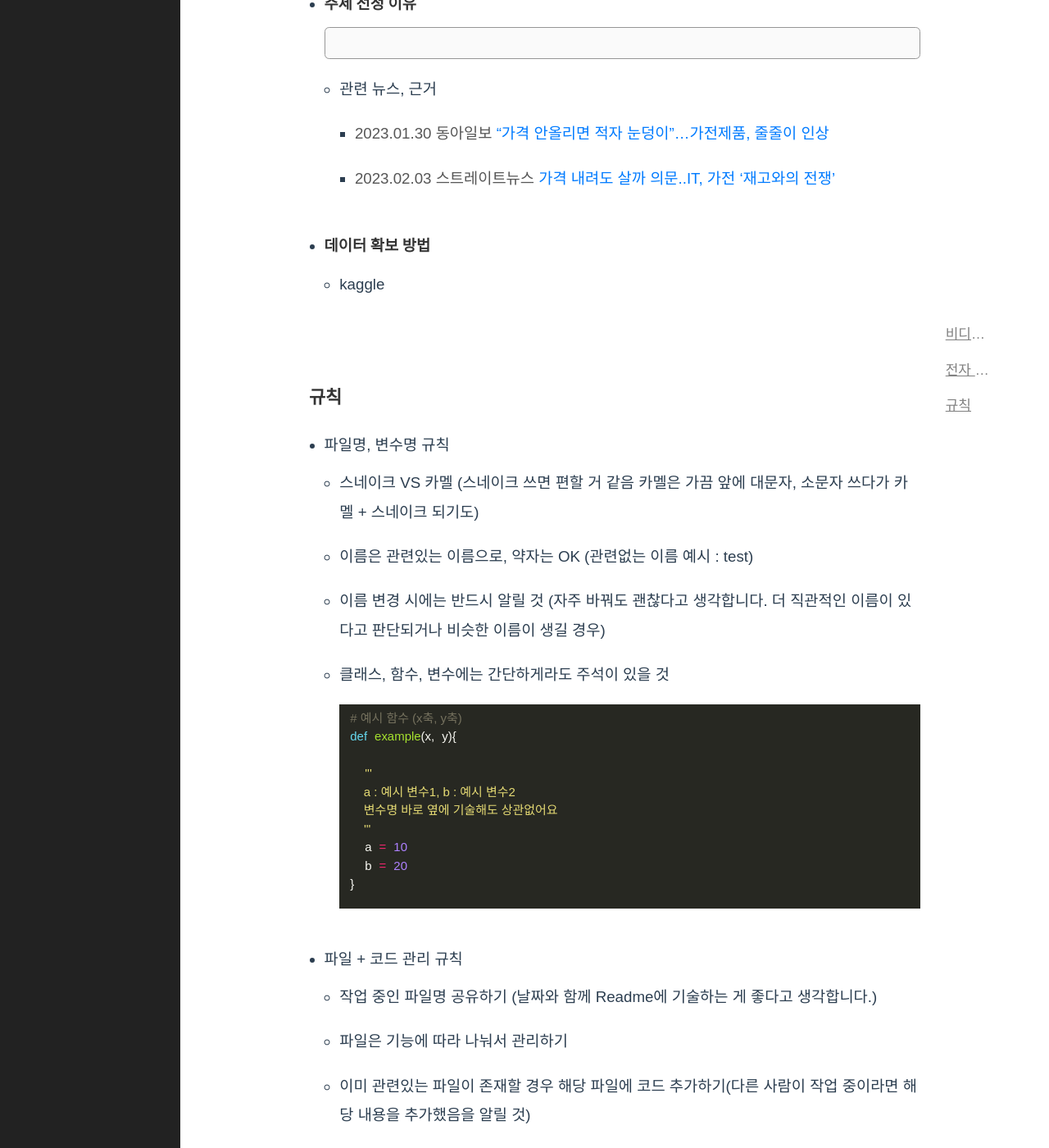
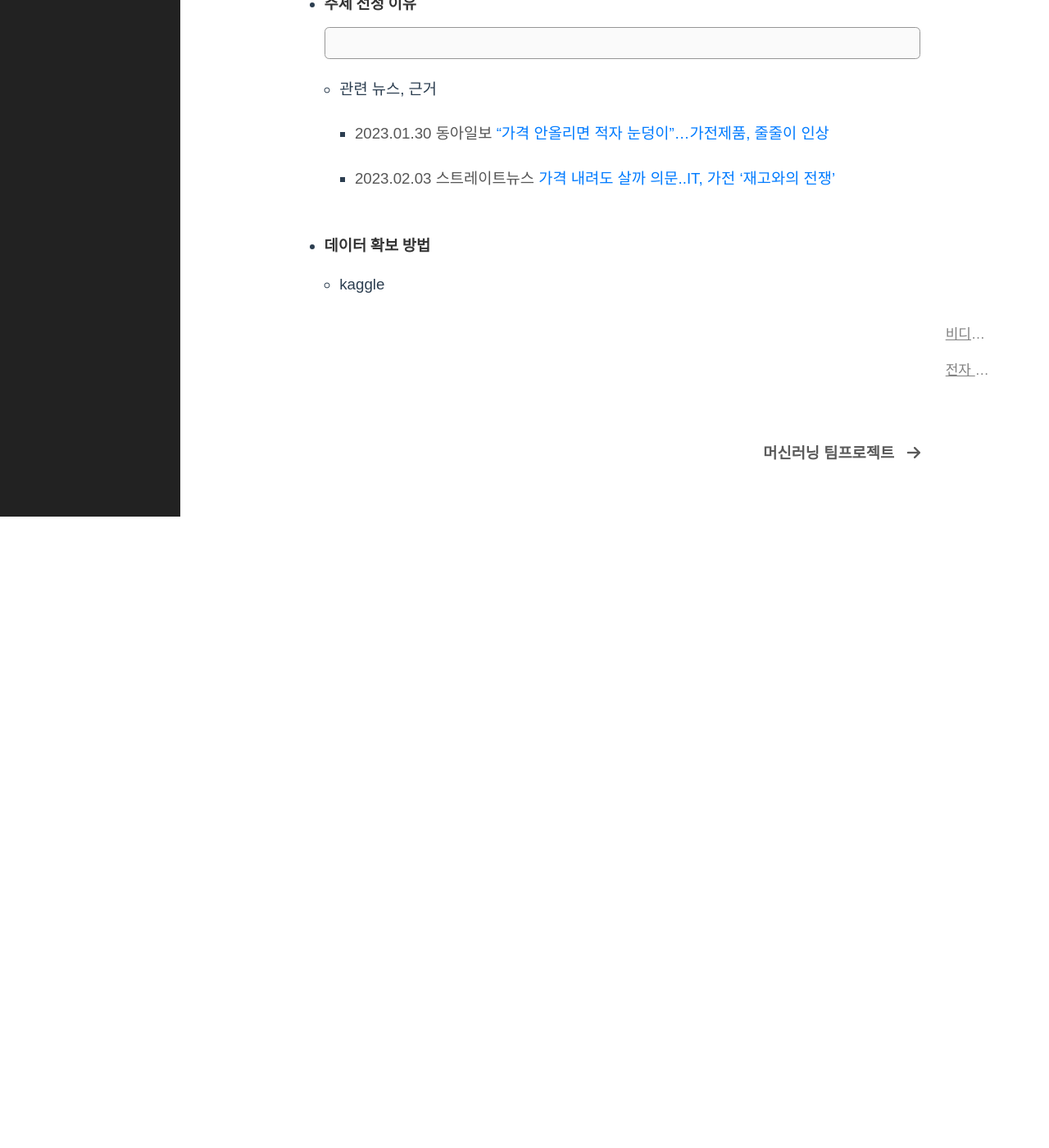
Before and after one commit to DuDuDat/DuDuDat.github.io, a Jekyll site: the page built from _project/2024-03-02-post1.md, in a window 1280 px wide and 1400 px high, scrolled down 1989 px. Shown: the whole window at 82% size. Built offline with Jekyll 4.4.1, drawn with Linux system fonts in a browser that asks for light colours; nearby versions of some CDN libraries; some web fonts are replaced; after the commit the page ends 2619 px from its top, so only the background shows below that; some of the changed text lies outside the part shown.

Commit message:
기존 post 내용 수정

````diff
--- a/_project/2024-03-02-post1.md
+++ b/_project/2024-03-02-post1.md
@@ -59,39 +59,3 @@ category: sample
   - kaggle
 
 <br />
-
-<h3>규칙</h3>
-- 파일명, 변수명 규칙
-  - 스네이크 VS 카멜 (스네이크 쓰면 편할 거 같음 카멜은 가끔 앞에 대문자, 소문자 쓰다가 카멜 + 스네이크 되기도)
-  - 이름은 관련있는 이름으로, 약자는 OK (관련없는 이름 예시 : test)
-  - 이름 변경 시에는 반드시 알릴 것 (자주 바꿔도 괜찮다고 생각합니다. 더 직관적인 이름이 있다고 판단되거나 비슷한 이름이 생길 경우)
-  - 클래스, 함수, 변수에는 간단하게라도 주석이 있을 것 <enter></enter>
-  ```python
-    # 예시 함수 (x축, y축)
-    def example(x, y){
-
-      '''
-        a : 예시 변수1, b : 예시 변수2
-        변수명 바로 옆에 기술해도 상관없어요
-        '''
-      a = 10
-      b = 20
-    }
-  ```
-- 파일 + 코드 관리 규칙
-  - 작업 중인 파일명 공유하기 (날짜와 함께 Readme에 기술하는 게 좋다고 생각합니다.)
-  - 파일은 기능에 따라 나눠서 관리하기
-  - 이미 관련있는 파일이 존재할 경우 해당 파일에 코드 추가하기(다른 사람이 작업 중이라면 해당 내용을 추가했음을 알릴 것)
-  - 공통된 기능은 가급적 모듈로 만들기 (모듈로 만들어야 결과적으로 시간도 단축되고, 오류도 빠르게 발견하고 문제 발생 확률이 적어져요)
-  - 다른 사람이 작성한 코드는 수정해야 할 필요가 있다고 판단되었을 땐 반드시 상대방에게 물어보고 진행할 것 (가급적 작성자에게 수정 요청으로 해결을 하되 직접 수정해야 한다 생각된다면 허락을 구하고 진행했으면 합니다.)
-- 버전 관리 규칙
-  - 파이썬 버전 맞추기
-  - 새로운 라이브러리가 필요할 경우 다른 가상환경에서 테스트 해볼 것? 필요할까? 프레임워크가 아니라 괜찮을거 같긴 한데
-  - 추가된 라이브러리 경우 명령문과 함께 추가되었음을 알릴 것
-- 깃허브 규칙
-  - 브렌치 이름에 특수문자 쓰지 않기!!!!!! (언더바는 OK, "/"는 한 번은 괜찮은데 두 번은 문제가 있었던 것으로 기억납니다)
-  - push 할 때는 기능이 잘 돌아가고 있는지 확인 후 push 부탁드립니다.
-  - 메인 브렌치는 팀장만
-- 툴 사용 규칙
-  - 사용하고자 하는 툴이 어떤 것인지 말해주세요
-  - 사용하고자 한다면 가급적 .idea 와 같은 툴 전용 자동생성되는 폴더는 ignore 설정을 해주세요.
````
